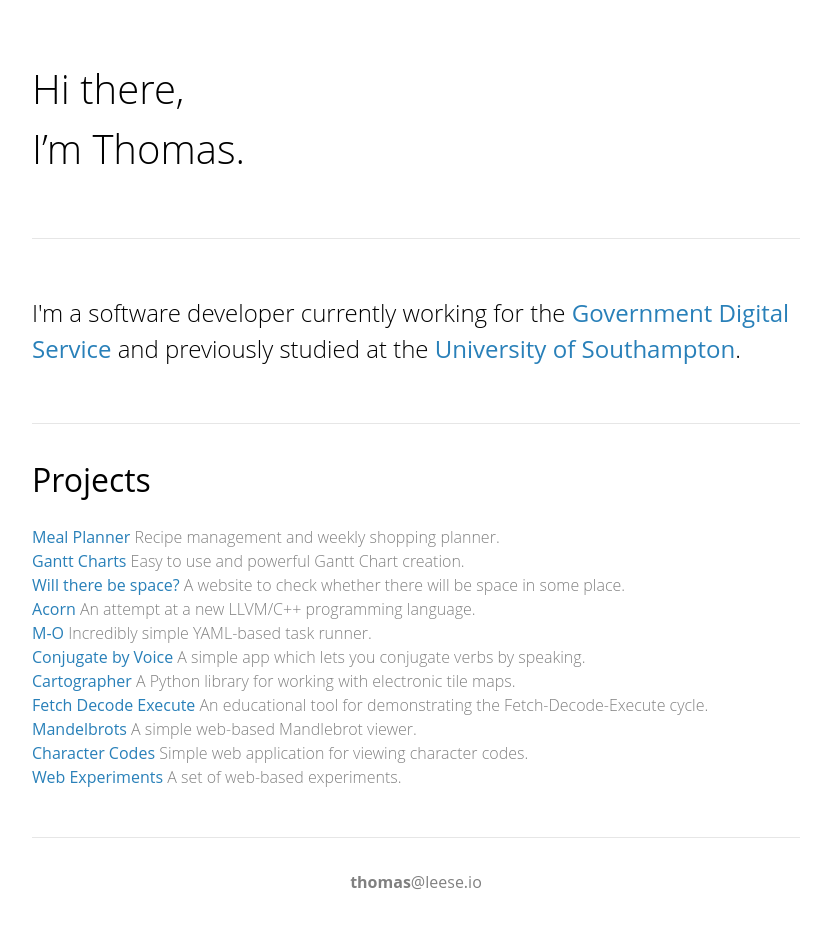
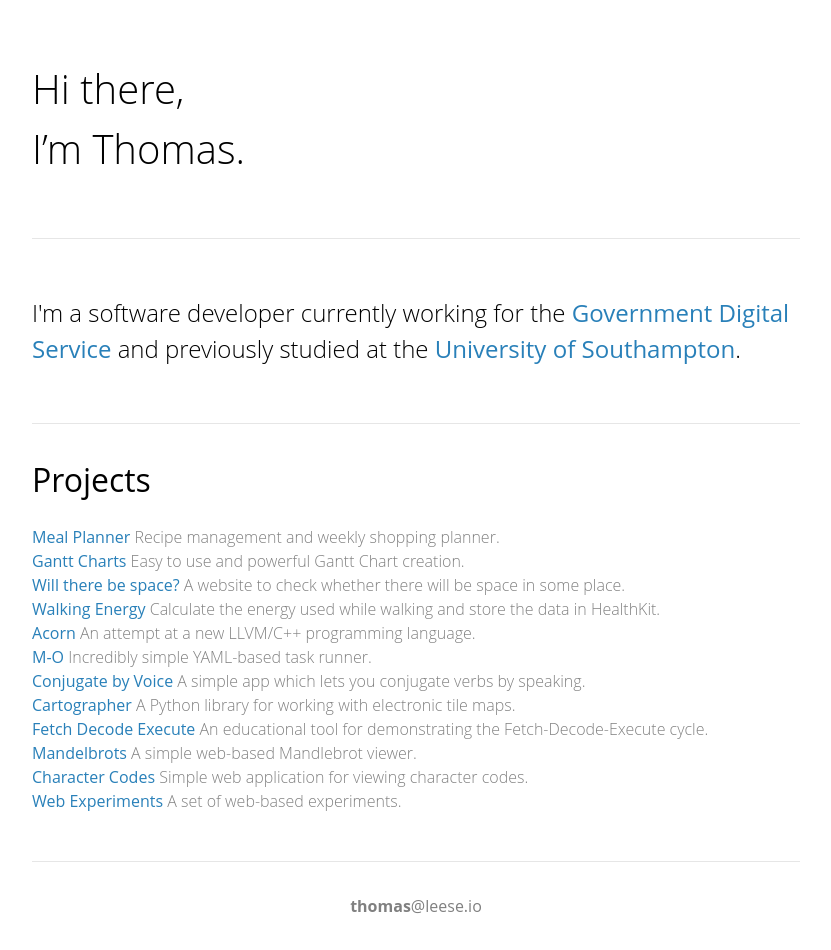
Before and after one commit to thomasleese/thomasleese.github.io, a Jekyll site: the page built from index.html, in a window 1280 px wide. Shown: the whole page, without its empty margins (224-1055 px from the left). Built offline with Jekyll 4.4.1, drawn with Linux system fonts in a browser that asks for light colours; some web fonts are replaced; before the commit the page ends 926 px from its top, so only the background shows below that.

Commit message:
Update projects.yml

```diff
--- a/_data/projects.yml
+++ b/_data/projects.yml
@@ -9,6 +9,10 @@
 - title: Will there be space?
   url: https://will-there-be.space/
   description: A website to check whether there will be space in some place.
+
+- title: Walking Energy
+  url: https://github.com/thomasleese/walking-energy
+  description: Calculate the energy used while walking and store the data in HealthKit.
 
 - title: Acorn
   url: https://github.com/thomasleese/acorn
```
